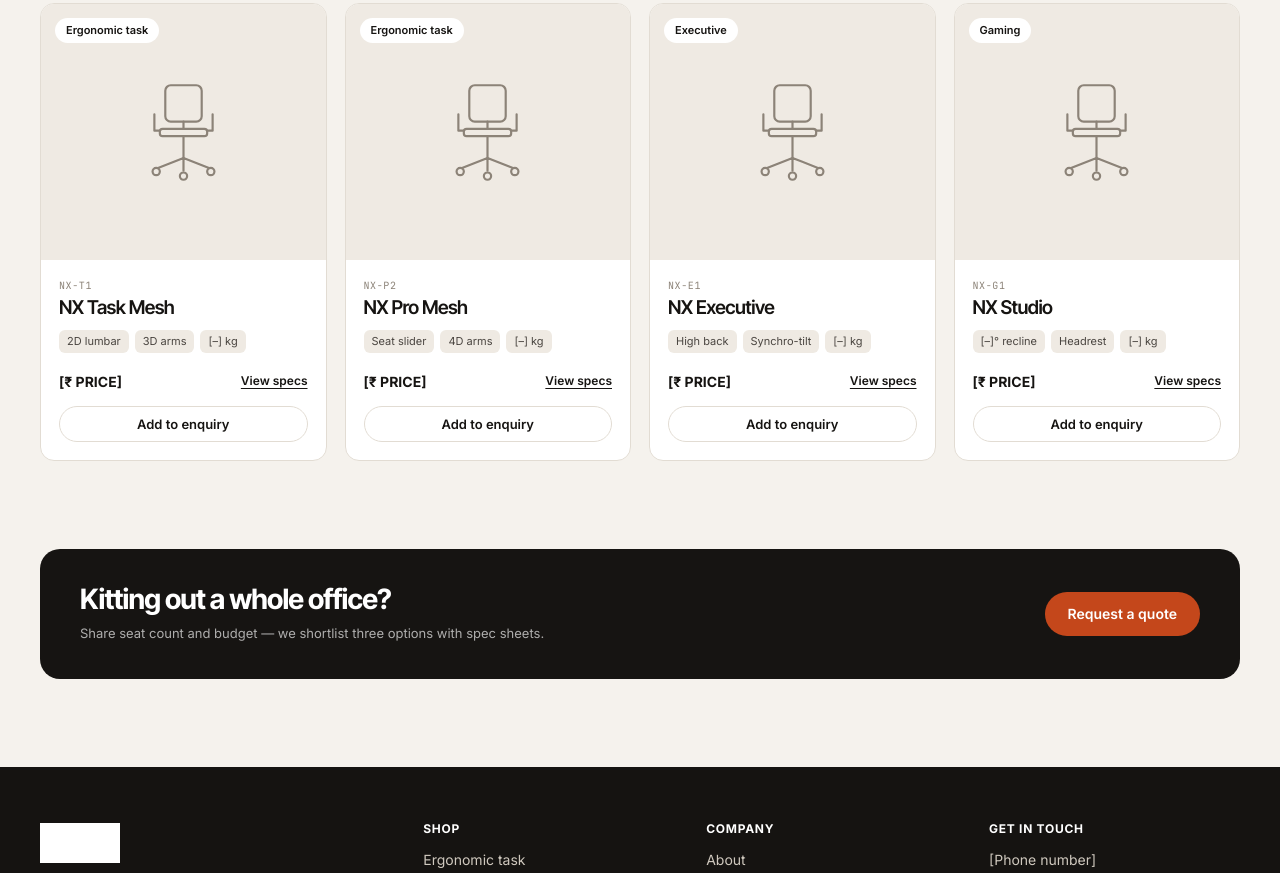
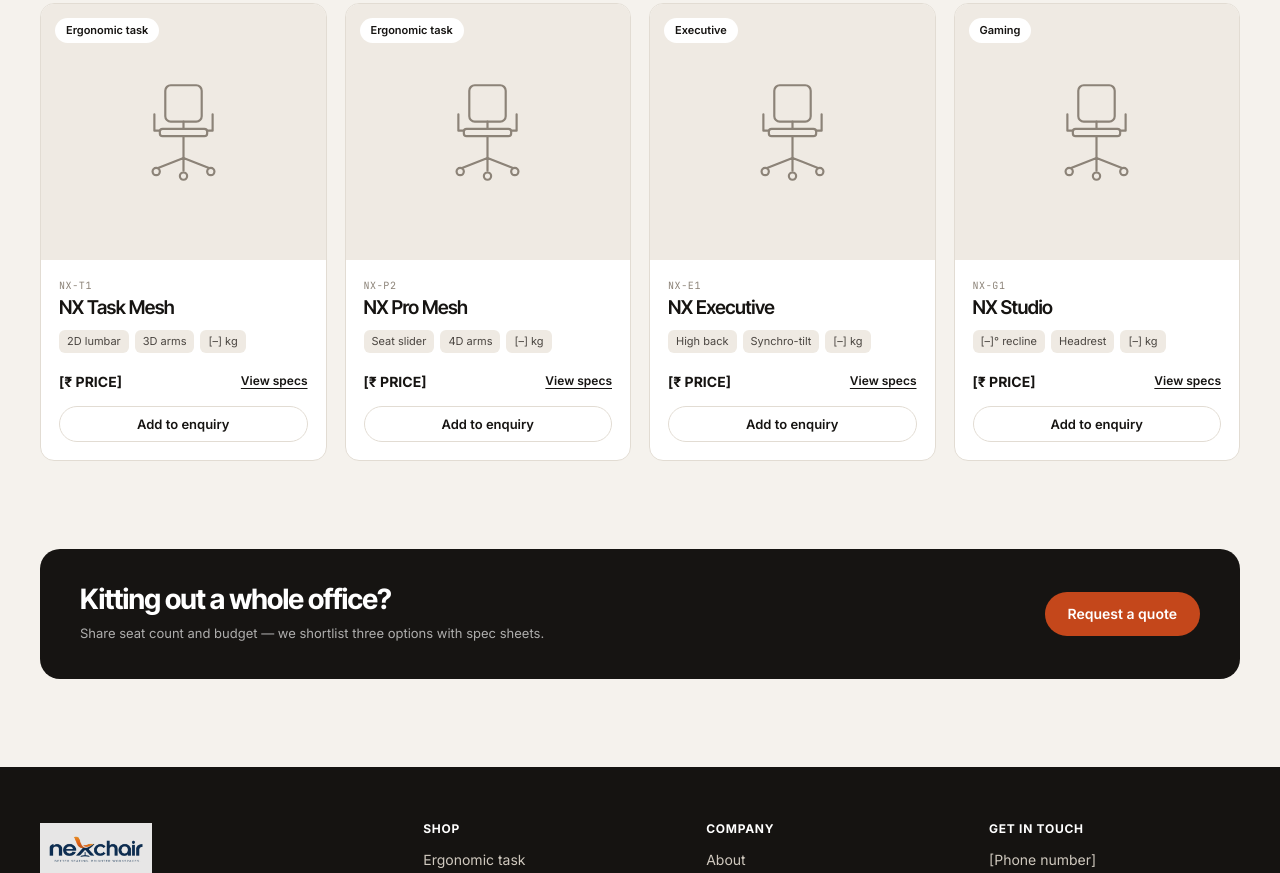
Before and after one commit to PAwasthii/nexchair-prototype, a plain HTML site: page index.html in a window 1280 px wide. Shown: the part 1927-2800 px from the top of the page. Drawn offline with Linux system fonts and the light colour scheme.

Commit message:
Update logo display and favicon to match brand
- Replace text logo with logo.jpeg image across all pages; set header logo height to 56px
- Update favicon colors to navy blue (#1a3a6b) and orange (#f07820) matching the logo

Co-Authored-By: Claude Sonnet 4.6 <noreply@anthropic.com>

```diff
--- a/assets/styles.css
+++ b/assets/styles.css
@@ -75,7 +75,7 @@ h1, h2, h3, h4 { font-family: var(--font-head); letter-spacing: -0.03em; margin:
 .site-header { background: var(--surface); border-bottom: 1px solid var(--line); position: sticky; top: 0; z-index: 50; }
 .site-header .wrap { display: flex; align-items: center; gap: 32px; height: 72px; }
 .logo { display: flex; align-items: center; }
-.logo img { height: 40px; width: auto; display: block; }
+.logo img { height: 56px; width: auto; display: block; object-fit: contain; }
 .nav { display: flex; gap: 28px; margin: 0 auto; }
 .nav a { font-size: 14px; color: var(--ink-2); padding: 6px 0; position: relative; }
 .nav a:hover { color: var(--ink); }
@@ -178,7 +178,7 @@ section.block { padding: 88px 0; }
 .site-footer { background: var(--dark); color: #cfc8be; margin-top: 88px; }
 .site-footer .wrap { padding-top: 56px; padding-bottom: 40px; }
 .foot-grid { display: grid; grid-template-columns: 1.4fr 1fr 1fr 1fr; gap: 32px; }
-.site-footer .logo img { filter: brightness(0) invert(1); }
+.site-footer .logo img { opacity: 0.9; }
 .site-footer h4 { font-family: var(--font-body); font-size: 12px; letter-spacing: .06em; text-transform: uppercase; color: #fff; margin-bottom: 14px; }
 .site-footer ul { list-style: none; margin: 0; padding: 0; display: grid; gap: 8px; font-size: 14px; }
 .site-footer a:hover { color: #fff; }
```
Also changed, not shown: assets/favicon.svg.
